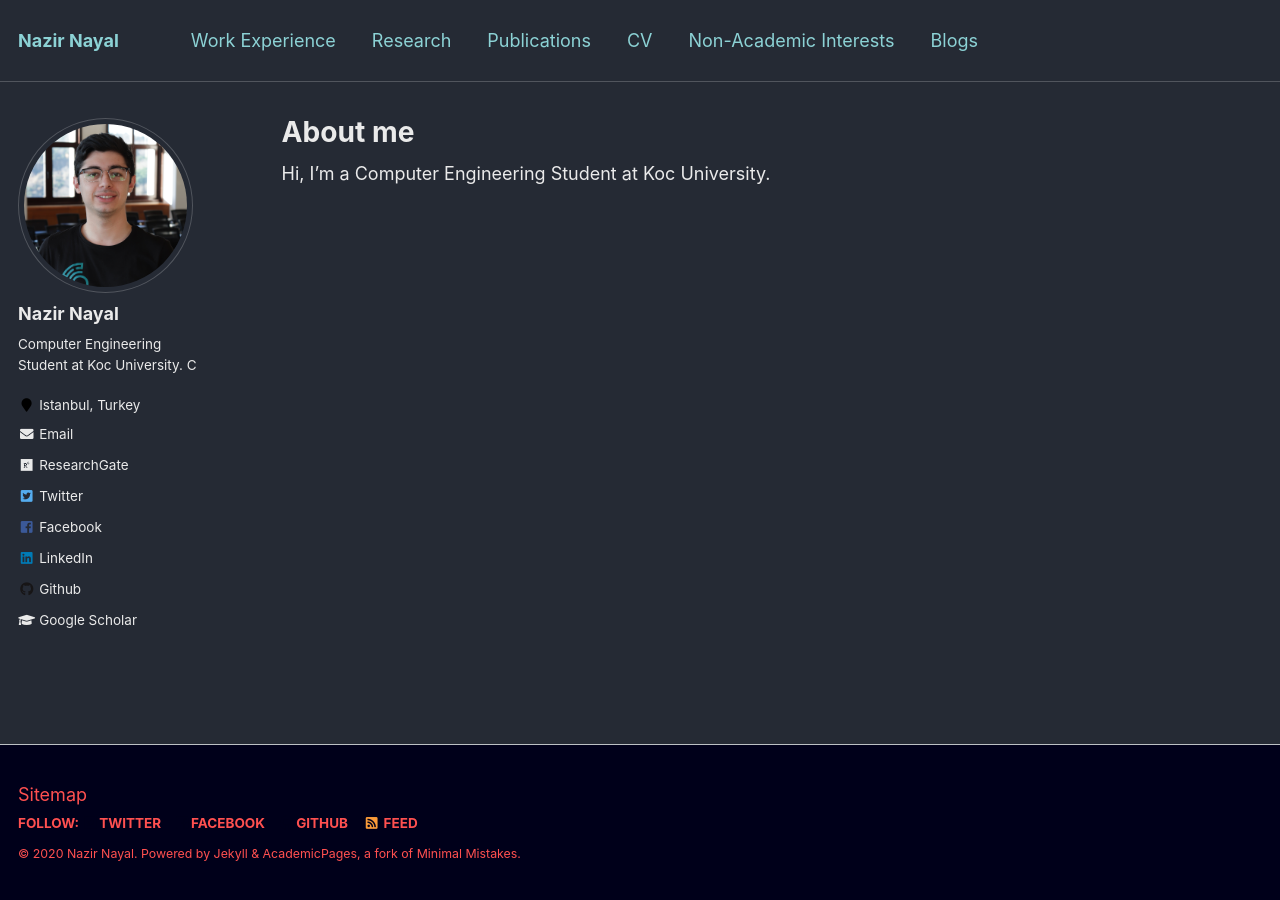
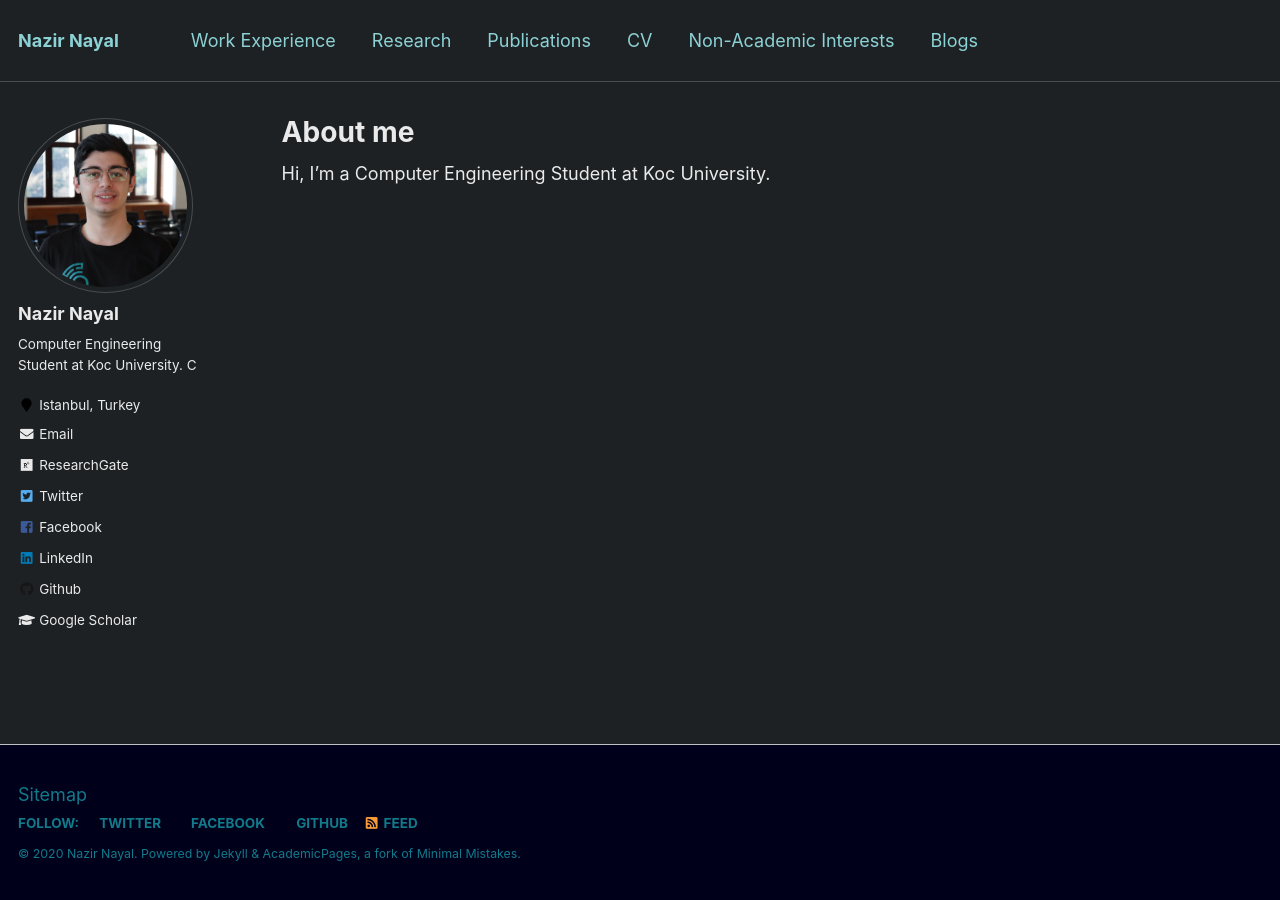
Before and after one commit to NazirNayal8/nazirnayal.github.io, a Jekyll site: the page built from _pages/about.md, in a window 1280 px wide. Built offline with Jekyll 4.4.1, drawn with Linux system fonts in a browser that asks for light colours.

Commit message:
add custom colors

```diff
--- a/_sass/_footer.scss
+++ b/_sass/_footer.scss
@@ -15,7 +15,7 @@
   height: auto;
   /* sticky footer fix end */
   margin-top: 3em;
-  color: #ff5050;
+  color: #117a8b;
   -webkit-animation: intro 0.3s both;
           animation: intro 0.3s both;
   -webkit-animation-delay: 0.45s;
--- a/_sass/_variables.scss
+++ b/_sass/_variables.scss
@@ -53,8 +53,8 @@ $darker-gray                : mix(#000, $gray, 60%);
 $light-gray                 : mix(#fff, $gray, 50%);
 $lighter-gray               : mix(#fff, $gray, 90%);
 
-$body-color                 : #252a34;
-$background-color           : #252a34;
+$body-color                 : #1d2124;
+$background-color           : #1d2124;
 $code-background-color      : mix(#000, $background-color, 15%);
 $code-background-color-dark : mix(#000, $background-color, 20%);
 $text-color                 : #eaeaea;
```
